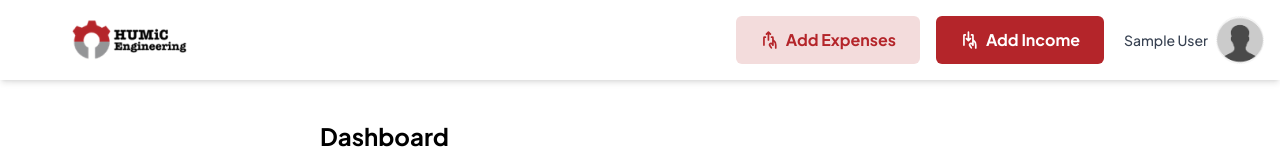
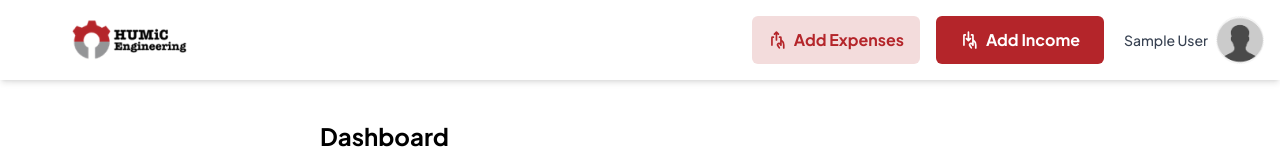
Before and after one commit to hauzanrafiattallah/Payroll-FE, a React (Vite) app: page / in a window 1280 px wide. Shown: the top 160 px of the page. Built offline with nearby package versions, Linux system fonts and the light colour scheme; no server answers; sample sign-in values are in the browser's storage.

Commit message:
Refactor Topbar component to adjust the layout of the buttons for adding expenses and income

```diff
--- a/src/components/Topbar.jsx
+++ b/src/components/Topbar.jsx
@@ -65,18 +65,18 @@ const Topbar = () => {
           <div className="flex space-x-1 sm:space-x-2 lg:space-x-4">
             {/* Tombol Add Expenses */}
             <button
-              className="flex items-center bg-[#F3DCDC] text-[#B4252A] font-bold text-[10px] sm:text-xs lg:text-base py-3 sm:py-2 lg:py-3 px-1 sm:px-3 lg:px-6 rounded-md hover:bg-[#e4c3c3] cursor-pointer"
+              className="flex items-center bg-[#F3DCDC] text-[#B4252A] font-bold text-[10px] sm:text-xs lg:text-base py-3 sm:py-2 lg:py-3 px-2 sm:px-3 lg:px-4 rounded-md hover:bg-[#e4c3c3] cursor-pointer"
               onClick={() => setIsAddExpensesOpen(true)}
             >
-              <PiHandDepositBold className="mr-1 text-sm sm:mr-2 lg:mr-2 sm:text-lg" />
+              <PiHandDepositBold className="mr-1 text-lg sm:mr-2 lg:mr-2 sm:text-lg" />
               <span>Add Expenses</span>
             </button>
             {/* Tombol Add Income */}
             <button
               onClick={() => setIsAddIncomeOpen(true)}
-              className="flex items-center bg-[#B4252A] text-white font-bold text-[10px] sm:text-xs lg:text-base py-1 sm:py-2 lg:py-3 px-1 sm:px-3 lg:px-6 rounded-md hover:bg-[#8E1F22] cursor-pointer"
+              className="flex items-center bg-[#B4252A] text-white font-bold text-[10px] sm:text-xs lg:text-base py-3 sm:py-2 lg:py-3 px-3 sm:px-3 lg:px-6 rounded-md hover:bg-[#8E1F22] cursor-pointer"
             >
-              <PiHandWithdrawBold className="mr-1 text-sm sm:mr-2 lg:mr-2 sm:text-lg" />
+              <PiHandWithdrawBold className="mr-1 text-lg sm:mr-2 lg:mr-2 sm:text-lg" />
               <span>Add Income</span>
             </button>
           </div>
```
